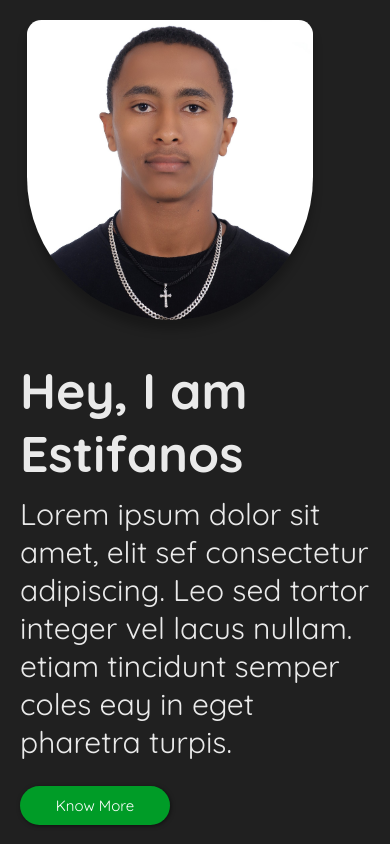
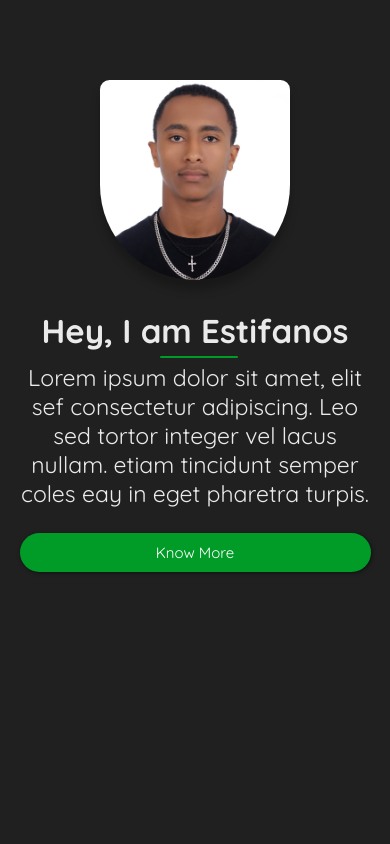
Before and after one commit to Estifanos-Neway/Estifanos-Neway.github.io, a plain HTML site: page index.html in a window 390 px wide. Shown: the top 844 px of the page. Drawn offline with Linux system fonts and the light colour scheme; no server answers.

Commit message:
homes mobile design completed
not tested

```diff
--- a/css/index.css
+++ b/css/index.css
@@ -1,52 +1,148 @@
-main{
-    width: 100%;
+main {
+    /* width: 100%;
     display: flex;
     justify-content: space-around;
     align-items: center;
-    flex-wrap: wrap;
+    flex-wrap: wrap; */
+    /*  */
+    width: 100%;
+    display: grid;
+    grid-template-columns: 45% 5% 45% 5%;
+    align-items: center;
 }
-#landing__photo-con{
-    flex-basis: 40%;
-    display: flex;
-    justify-content: end;
-}
-#landing__photo-con__photo{
-    height: 300px;
+
+#landing__photo {
+    /* height: 300px;
     border-radius: 50px;
     border-bottom-left-radius: 500px;
     border-bottom-right-radius: 500px;
     box-shadow: 0px 10px 10px rgba(0, 0, 0, 0.25);
-    margin-right: 50px;
+    margin-right: 50px; */
+    /*  */
+    width: 300px;
+    border-radius: 50px;
+    border-bottom-left-radius: 500px;
+    border-bottom-right-radius: 500px;
+    box-shadow: 0px 10px 10px rgba(0, 0, 0, 0.25);
+    grid-column: 1/2;
+    justify-self: end;
 }
 
-#landing__text-con{
+#landing__text-con {
+    /* color: var(--on_background_color);
+    flex-basis: 60%;
+    flex-grow: 1; */
+    /*  */
     color: var(--on_background_color);
-    flex-basis: 60%;
-    flex-grow: 1;
+    grid-column: 3/4;
+    padding-bottom: 25px;
 }
 
-#landing__text-con_text-header{
+#landing__text-con__header-underline{
+    height: 2px;
+    width: 5vw;
+    margin-bottom: 5px;
+    background-color: var(--primary_color);
+    border-radius: 10px;
+}
+#landing__text-con_text-header {
+    /* font-weight: bold;
+    font-size: 50px;
+    margin-bottom: 10px;
+    padding: 0 20px; */
+    /*  */
     font-weight: bold;
     font-size: 50px;
-    margin-bottom: 10px;
-    padding: 0 20px;
+    margin-bottom: 5px;
 }
 
-#landing__text-con_text-description{
+#landing__text-con_text-description {
+    /* font-size: 30px;
+    margin-bottom: 25px;
+    padding: 0 20px; */
+    /*  */
     font-size: 30px;
     margin-bottom: 25px;
-    padding: 0 20px;
 }
 
-#landing__text-con_btn{
-    width: 130px;
+#landing__text-con_btn {
+    /* width: 130px;
     background-color: var(--primary_color);
     color: var(--on_primary_color);
-    padding:10px;
+    padding: 10px;
     text-align: center;
     font-size: 15px;
     border-radius: 25px;
     box-shadow: 1px 1px 4px rgba(0, 0, 0, 0.5);
     overflow: hidden;
-    margin-left: 20px;
+    margin-left: 20px; */
+    /*  */
+    width: 130px;
+    background-color: var(--primary_color);
+    color: var(--on_primary_color);
+    padding: 10px;
+    text-align: center;
+    font-size: 15px;
+    border-radius: 25px;
+    box-shadow: 1px 1px 4px rgba(0, 0, 0, 0.5);
+    overflow: hidden;
 }
+
+@media screen and (max-width: 750px) {
+
+    main {
+        /* width: 100%;
+        display: grid;
+        grid-template-columns: 45% 5% 45% 5%;
+        align-items: center; */
+        /* local variables */
+        --photo_height: 200px;
+        grid-template-columns: unset;
+        align-items: unset;
+        /*  */
+        grid-template-rows: var(--header_height) var(--photo_height) auto;
+        row-gap: 30px;
+        justify-items: center;
+    }
+
+    #landing__photo {
+        width: unset;
+        grid-column: unset;
+        justify-self: unset;
+        /*  */
+        height: var(--photo_height);
+        grid-row: 2/3;
+    }
+
+    #landing__text-con {
+        grid-column: unset;
+        padding-bottom: unset;
+        /*  */
+        grid-row: 3/-1;
+        padding: 0 5vw;
+        text-align: center;
+        /* background-color: gray; */
+    }
+    #landing__text-con__header-underline{
+        width: 20vw;
+        /*  */
+        margin: 0 40%;
+        margin-bottom: 5px;
+    }
+    #landing__text-con_text-header {
+        font-size: 33px;
+        /*  */
+    }
+
+    #landing__text-con_text-description {
+        font-size: 23px;
+        /*  */
+    }
+
+    #landing__text-con_btn {
+        width: 100%;
+        padding: 10px 0;
+        font-size: 15px;
+        /*  */
+    }
+}
--- a/css/sheared.css
+++ b/css/sheared.css
@@ -1,5 +1,10 @@
 @import url('https://fonts.googleapis.com/css2?family=Quicksand:wght@400;700&display=swap');
 @import url('https://fonts.googleapis.com/css2?family=Ubuntu&display=swap');
+
+/* sheared variables */
+html {
+    --header_height: 50px;
+}
 
 /* default styles */
 * {
@@ -50,9 +55,9 @@ header {
     position: fixed;
     width: 100vw;
     display: flex;
-    background-color: var(--surface_color);
+    /* background-color: var(--surface_color); */
     align-items: center;
-    height: 50px;
+    height: var(--header_height);
     z-index: 100;
     box-shadow: 0 5px 5px rgba(0, 0, 0, 0.25);
     transition-duration: 0.5s;
@@ -139,9 +144,10 @@ footer {
     text-align: center;
 }
 
-/* for screen width < 700 */
+/* for screen width < 750 */
 
-@media screen and (max-width: 700px) {
+@media screen and (max-width: 750px) {
+
     header {
         background-color: unset;
         align-items: unset;
@@ -150,7 +156,7 @@ footer {
         box-shadow: unset;
         /*  */
         grid-template-columns: repeat(10, 10%);
-        grid-template-rows: 17% 83%;
+        grid-template-rows: var(--header_height) auto;
         align-items: center;
         grid-row-gap: 0;
 
--- a/index.html
+++ b/index.html
@@ -28,13 +28,14 @@
     </header>
     <!-- main body -->
     <main id="landing">
-        <div id="landing__photo-con">
-            <img id="landing__photo-con__photo" src="./images/photo.jpg" alt="Large Photo of Mine">
-        </div>
+        <!-- <div id="landing__photo-con"> -->
+            <img id="landing__photo" src="./images/photo.jpg" alt="Large Photo of Mine">
+        <!-- </div> -->
         <div id="landing__text-con">
             <h3 id="landing__text-con_text-header">
                 Hey, I am Estifanos
             </h3>
+            <div id="landing__text-con__header-underline"></div>
             <p id="landing__text-con_text-description">Lorem ipsum dolor sit amet, elit sef consectetur adipiscing. Leo
                 sed tortor integer vel lacus nullam. etiam tincidunt semper coles eay in eget pharetra turpis.
             </p>
```
